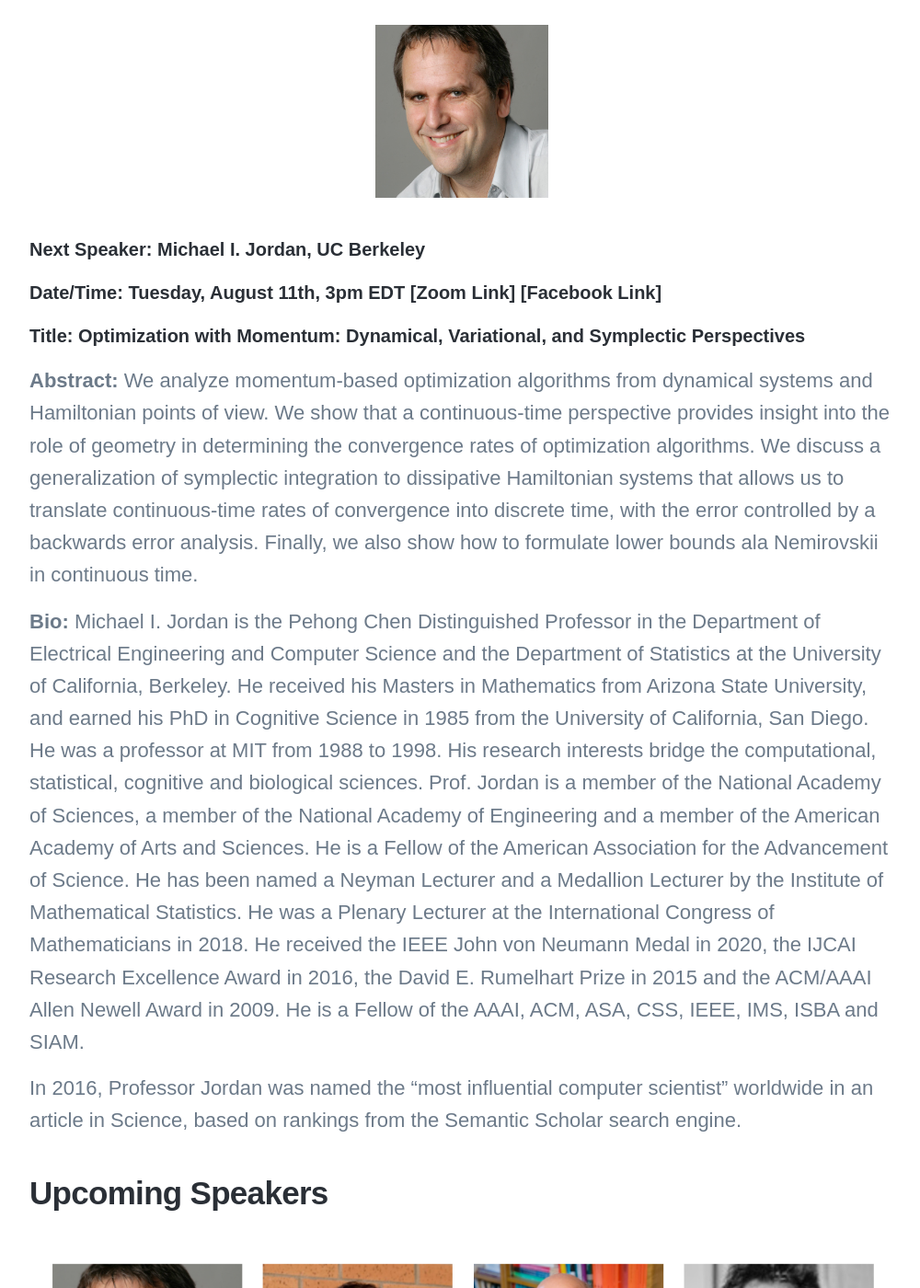
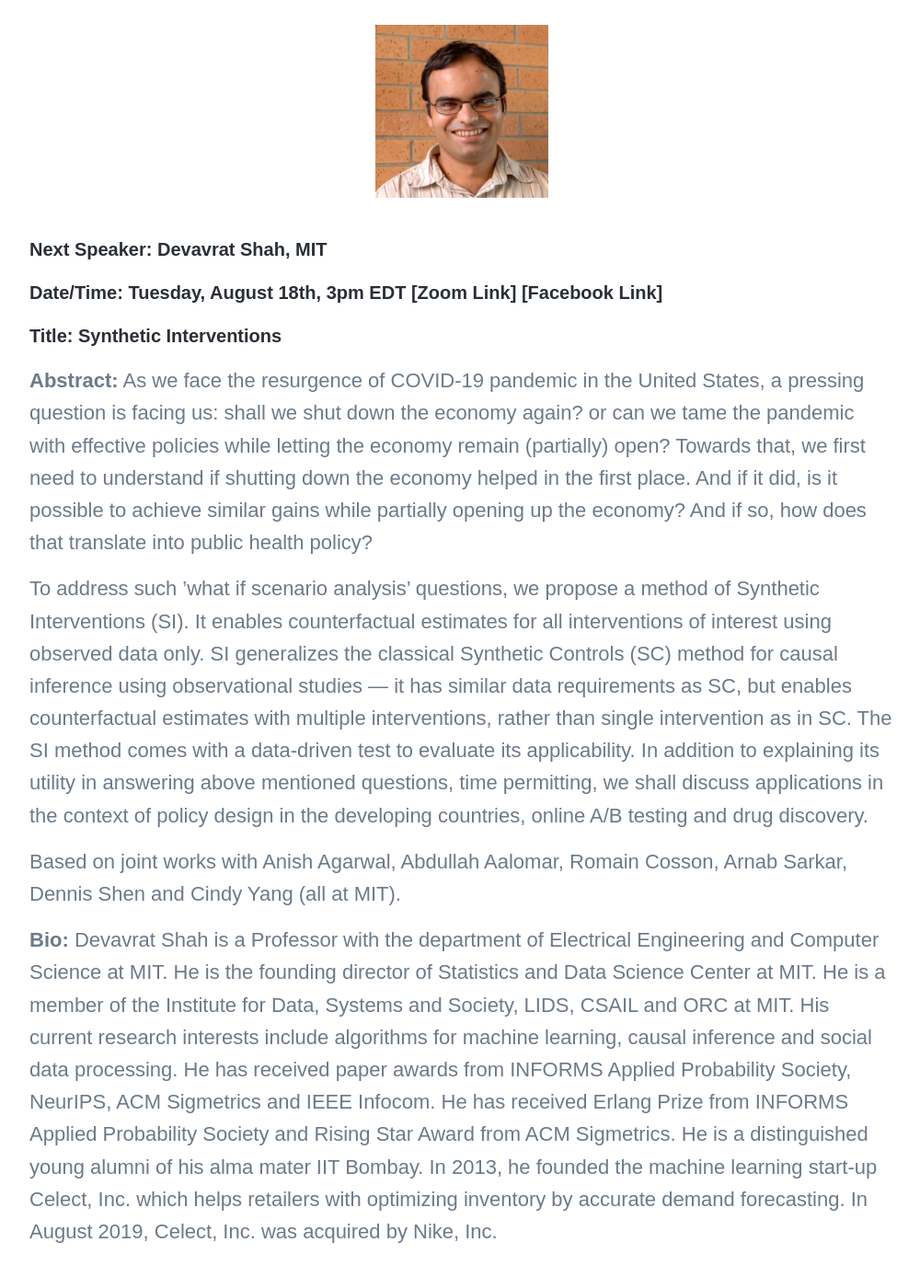
Before and after one commit to Operations-Research-Science/Operations-Research-Science.github.io, a Jekyll site: the page built from _projects/Math-for-DS.md, in a window 1280 px wide and 1400 px high, scrolled down 1179 px. Shown: the whole window at 92% size, without its empty margins (138-1138 px from the left). Built offline with Jekyll 4.4.1, drawn with Linux system fonts in a browser that asks for light colours; nearby versions of some CDN libraries; some web fonts are replaced; library files that are not in the unit come from our copies.

Commit message:
Update Math-for-DS.md

```diff
--- a/_projects/Math-for-DS.md
+++ b/_projects/Math-for-DS.md
@@ -21,17 +21,19 @@ To ask the speaker a question, please use the Q&A function in Zoom to type your
 
 ## Next speaker
 
- <p align="center"><img width="20%" src="/images/news/MathDS/jordan.jpg" /></p>
+ <p align="center"><img width="20%" src="/images/news/MathDS/devavrat.jpg" /></p>
 
-##### **Next Speaker:** [**Michael I. Jordan**](https://people.eecs.berkeley.edu/~jordan/), UC Berkeley
-##### **Date/Time:** Tuesday, August 11th, 3pm EDT [**[Zoom Link]**](https://psu.zoom.us/j/95512102924) [**[Facebook Link]**](https://www.facebook.com/events/6192769890096807)
-##### **Title:** Optimization with Momentum: Dynamical, Variational, and Symplectic Perspectives
+##### **Next Speaker:** [**Devavrat Shah**](https://devavrat.mit.edu/), MIT
+##### **Date/Time:** Tuesday, August 18th, 3pm EDT [**[Zoom Link]**](https://psu.zoom.us/j/95512102924) [**[Facebook Link]**](https://www.facebook.com/events/638840553410875)
+##### **Title:** Synthetic Interventions
 
-**Abstract:** We analyze momentum-based optimization algorithms from dynamical systems and Hamiltonian points of view.  We show that a continuous-time perspective provides insight into the role of geometry in determining the convergence rates of optimization algorithms.  We discuss a generalization of symplectic integration to dissipative Hamiltonian systems that allows us to translate continuous-time rates of convergence into discrete time, with the error controlled by a backwards error analysis. Finally, we also show how to formulate lower bounds ala Nemirovskii in continuous time.
+**Abstract:** As we face the resurgence of COVID-19 pandemic in the United States, a pressing question is facing us: shall we shut down the economy again? or can we tame the pandemic with effective policies while letting the economy remain (partially) open? Towards that, we first need to understand if shutting down the economy helped in the first place. And if it did, is it possible to achieve similar gains while partially opening up the economy? And if so, how does that translate into public health policy?
 
-**Bio:** Michael I. Jordan is the Pehong Chen Distinguished Professor in the Department of Electrical Engineering and Computer Science and the Department of Statistics at the University of California, Berkeley. He received his Masters in Mathematics from Arizona State University,  and earned his PhD in Cognitive Science in 1985 from the University of  California, San Diego.  He was a professor at MIT from 1988 to 1998. His research interests bridge the computational, statistical, cognitive and biological sciences.  Prof. Jordan is a member of the National Academy of Sciences, a member of the National Academy of Engineering and a member of the American Academy of Arts and Sciences.  He is a Fellow of the American Association for the Advancement of Science. He has been named a Neyman Lecturer and a Medallion Lecturer by the Institute of Mathematical Statistics.  He was a Plenary Lecturer at the International Congress of Mathematicians in 2018.  He received the IEEE John von Neumann Medal in 2020, the IJCAI Research Excellence Award in 2016, the David E. Rumelhart Prize in 2015 and the ACM/AAAI Allen Newell Award in 2009.  He is a Fellow of the AAAI, ACM, ASA, CSS, IEEE, IMS, ISBA and SIAM.
+To address such ’what if scenario analysis’ questions, we propose a method of Synthetic Interventions (SI). It enables counterfactual estimates for all interventions of interest using observed data only. SI generalizes the classical Synthetic Controls (SC) method for causal inference using observational studies — it has similar data requirements as SC, but enables counterfactual estimates with multiple interventions, rather than single intervention as in SC. The SI method comes with a data-driven test to evaluate its applicability. In addition to explaining its utility in answering above mentioned questions, time permitting, we shall discuss applications in the context of policy design in the developing countries, online A/B testing and drug discovery.
 
-In 2016, Professor Jordan was named the "most influential computer scientist" worldwide in an article in Science, based on rankings from the Semantic Scholar search engine.
+Based on joint works with Anish Agarwal, Abdullah Aalomar, Romain Cosson, Arnab Sarkar, Dennis Shen and Cindy Yang (all at MIT).
+
+**Bio:** Devavrat Shah is a Professor with the department of Electrical Engineering and Computer Science at MIT. He is the founding director of Statistics and Data Science Center at MIT. He is a member of the Institute for Data, Systems and Society, LIDS, CSAIL and ORC at MIT. His current research interests include algorithms for machine learning, causal inference and social data processing. He has received paper awards from INFORMS Applied Probability Society, NeurIPS, ACM Sigmetrics and IEEE Infocom. He has received Erlang Prize from INFORMS Applied Probability Society and Rising Star Award from ACM Sigmetrics. He is a distinguished young alumni of his alma mater IIT Bombay. In 2013, he founded the machine learning start-up Celect, Inc. which helps retailers with optimizing inventory by accurate demand forecasting. In August 2019, Celect, Inc. was acquired by Nike, Inc.
 
 ## Upcoming Speakers
 
```
Also changed, not shown: images/news/MathDS/devavrat.jpg (added), images/news/MathDS/speakers.png.
